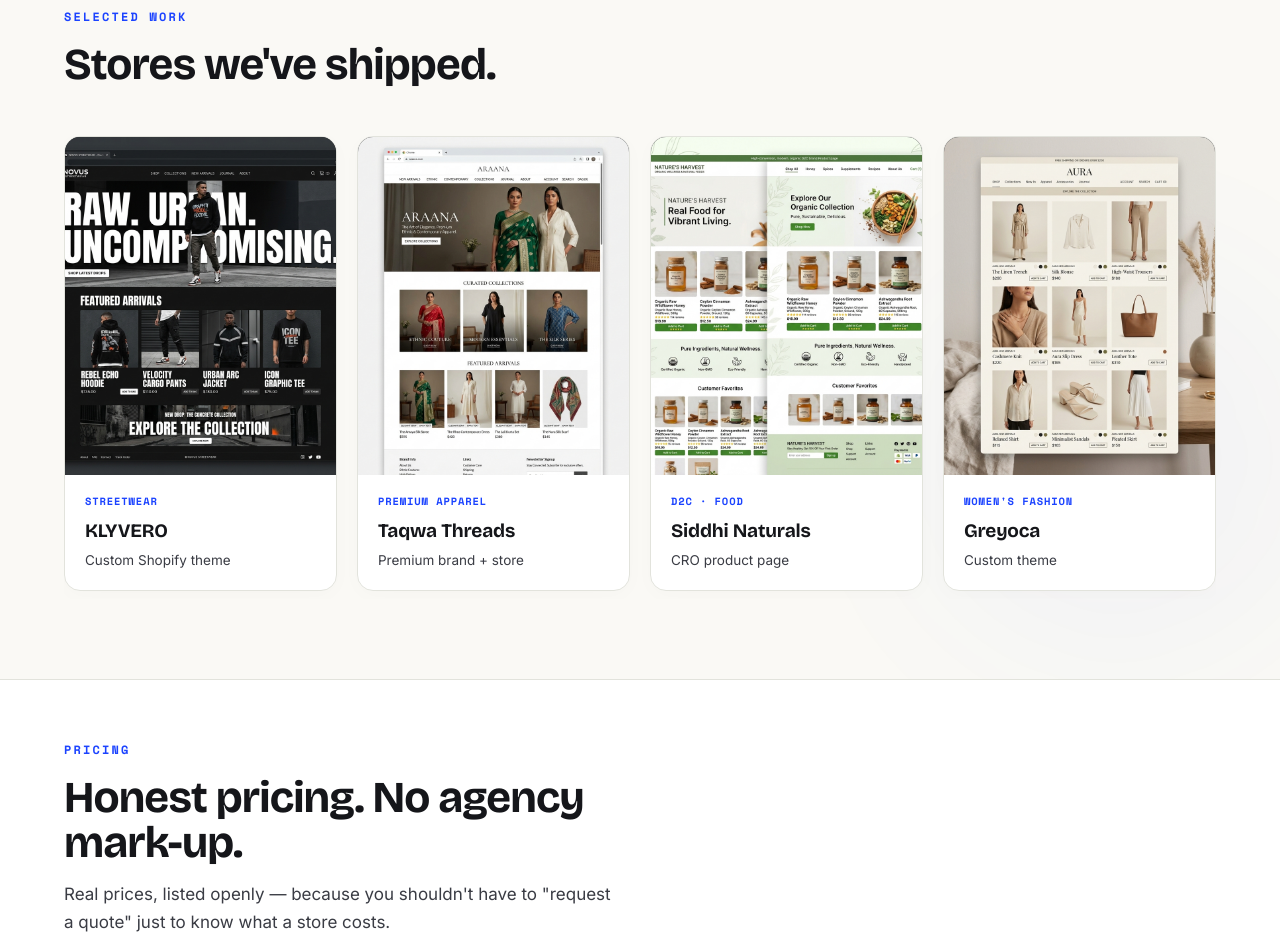
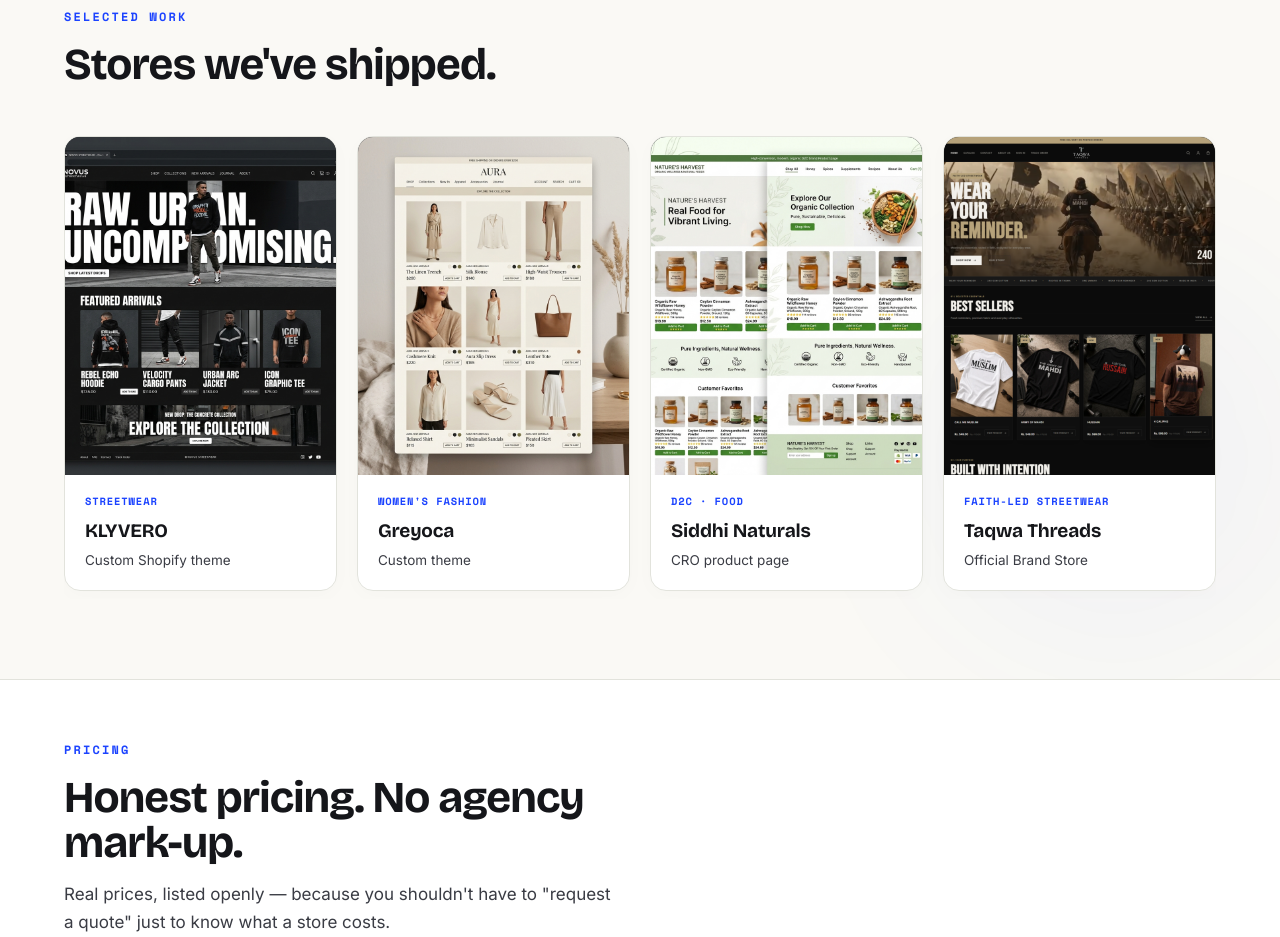
Before and after one commit to rustic241-sudo/method, a plain HTML site: page index.html in a window 1280 px wide. Shown: the part 2575-3512 px from the top of the page. Drawn offline with nearby package versions, Linux system fonts and the light colour scheme.

Commit message:
Add files via upload

```diff
--- a/index.html
+++ b/index.html
@@ -1637,17 +1637,17 @@
         </div>
       </a>
 
-      <a href="https://taqwathreads-store.myshopify.com" target="_blank" class="pf reveal">
+      <a href="https://greyoca-fashion.myshopify.com" target="_blank" class="pf reveal">
         <div class="pf-shot">
-          <img src="assets/taqwa_threads.png" alt="Taqwa Threads Apparel Shopify Store">
+          <img src="assets/greyoca_fashion.png" alt="Greyoca Fashion Shopify Store">
           <div class="pf-overlay">
             <span class="view-btn">VISIT SITE</span>
           </div>
         </div>
         <div class="pf-meta">
-          <div class="tag">PREMIUM APPAREL</div>
-          <h3>Taqwa Threads</h3>
-          <p>Premium brand + store</p>
+          <div class="tag">WOMEN'S FASHION</div>
+          <h3>Greyoca</h3>
+          <p>Custom theme</p>
         </div>
       </a>
 
@@ -1665,17 +1665,17 @@
         </div>
       </a>
 
-      <a href="https://greyoca-fashion.myshopify.com" target="_blank" class="pf reveal">
+      <a href="https://taqwathreads.shop/" target="_blank" class="pf reveal">
         <div class="pf-shot">
-          <img src="assets/greyoca_fashion.png" alt="Greyoca Fashion Shopify Store">
+          <img src="assets/taqwa_new.png" alt="Taqwa Threads Official Store">
           <div class="pf-overlay">
             <span class="view-btn">VISIT SITE</span>
           </div>
         </div>
         <div class="pf-meta">
-          <div class="tag">WOMEN'S FASHION</div>
-          <h3>Greyoca</h3>
-          <p>Custom theme</p>
+          <div class="tag">FAITH-LED STREETWEAR</div>
+          <h3>Taqwa Threads</h3>
+          <p>Official Brand Store</p>
         </div>
       </a>
     </div>
```
Also changed, not shown: assets/taqwa_new.png (added).
